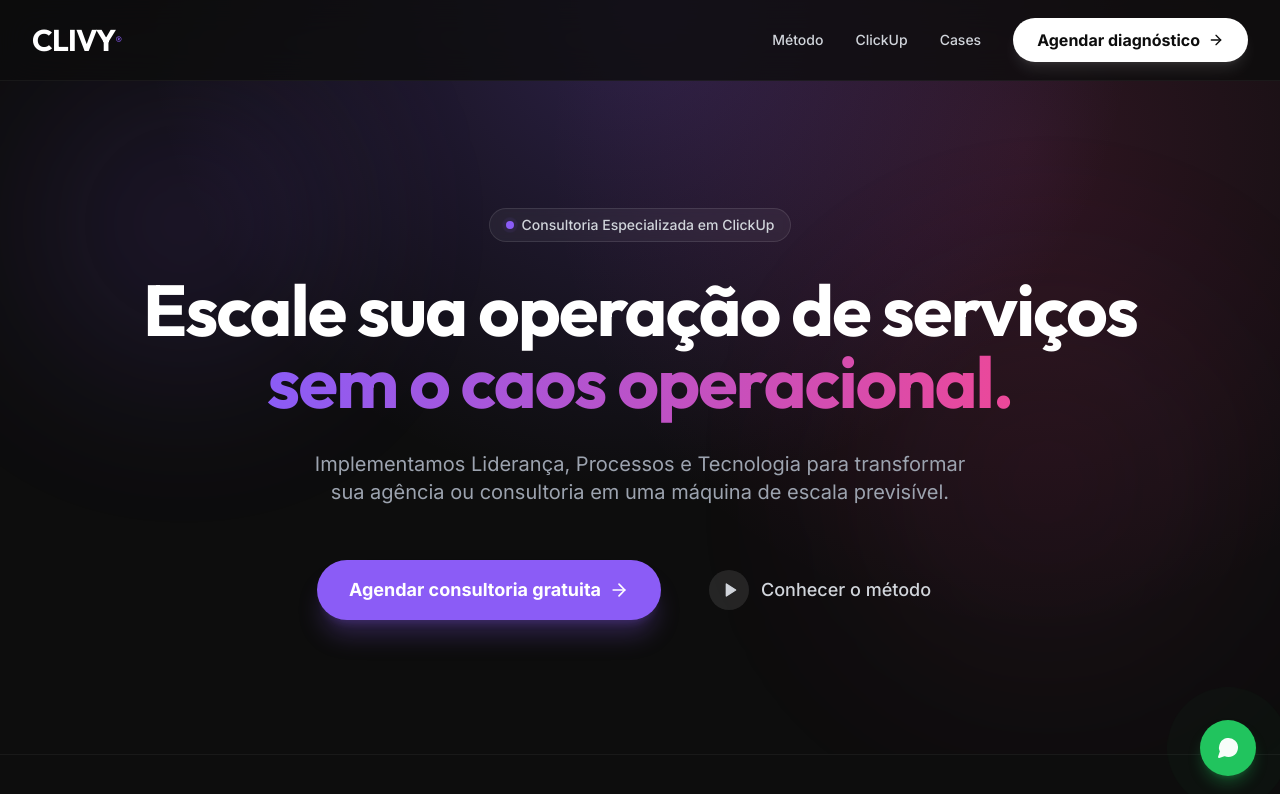
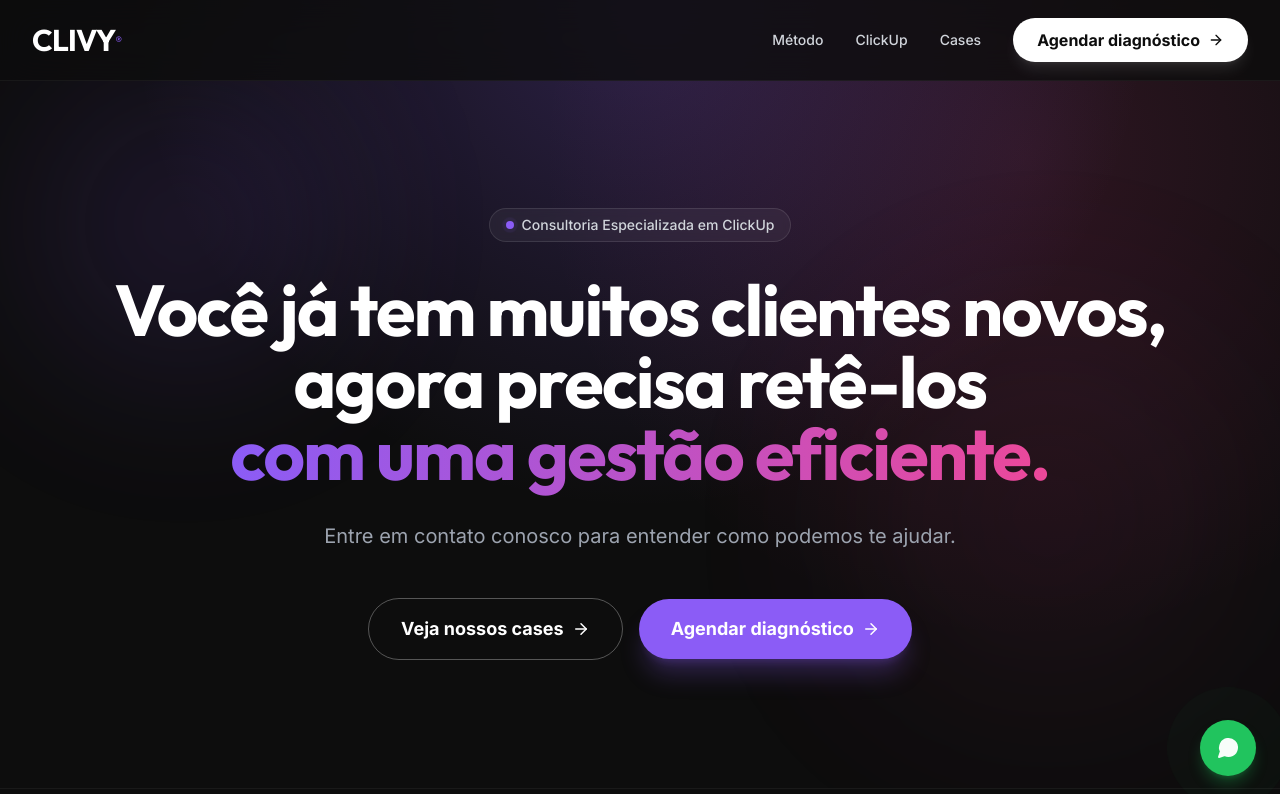
Before and after one commit to maycondouglass29/clivy, a React (Vite) app: page / in a window 1280 px wide. Shown: the top 794 px of the page. Built offline with nearby package versions, Linux system fonts and the light colour scheme.

Commit message:
feat: atualiza hero com layout e textos do site original

```diff
--- a/src/pages/Home.jsx
+++ b/src/pages/Home.jsx
@@ -47,34 +47,32 @@ export function Home() {
                         </div>
 
                         <h1 className="text-5xl md:text-7xl font-bold leading-[1.1] mb-8 tracking-tight">
-                            Escale sua operação de serviços <br />
-                            <span className="gradient-text pb-2">sem o caos operacional.</span>
+                            Você já tem muitos clientes novos, <br />
+                            agora precisa retê-los <br />
+                            <span className="gradient-text pb-2">com uma gestão eficiente.</span>
                         </h1>
 
                         <p className="text-lg md:text-xl text-gray-400 max-w-2xl mx-auto mb-12 leading-relaxed">
-                            Implementamos Liderança, Processos e Tecnologia para transformar sua agência ou consultoria em uma máquina de escala previsível.
+                            Entre em contato conosco para entender como podemos te ajudar.
                         </p>
 
                         <div className="flex flex-col sm:flex-row gap-4 justify-center items-center">
+                            <motion.div whileHover={{ scale: 1.05 }} whileTap={{ scale: 0.95 }}>
+                                <Link
+                                    to="/cases"
+                                    className="flex items-center justify-center gap-2 px-8 py-4 rounded-full font-bold transition-all text-lg border border-white/30 text-white hover:bg-white/10"
+                                >
+                                    Veja nossos cases <ArrowRight size={18} />
+                                </Link>
+                            </motion.div>
                             <motion.button
                                 whileHover={{ scale: 1.05 }}
                                 whileTap={{ scale: 0.95 }}
                                 onClick={() => setIsModalOpen(true)}
                                 className="bg-clivy-purple hover:bg-clivy-purple-dark text-white px-8 py-4 rounded-full font-bold transition-all flex items-center justify-center gap-2 text-lg shadow-xl shadow-clivy-purple/25"
                             >
-                                Agendar consultoria gratuita <ArrowRight size={20} />
+                                Agendar diagnóstico <ArrowRight size={18} />
                             </motion.button>
-                            <motion.a
-                                whileHover={{ scale: 1.05, backgroundColor: "rgba(255,255,255,0.05)" }}
-                                whileTap={{ scale: 0.95 }}
-                                href="#metodo"
-                                className="flex items-center gap-3 text-gray-300 hover:text-white px-8 py-4 rounded-full font-medium transition-all text-lg"
-                            >
-                                <div className="w-10 h-10 rounded-full bg-white/10 flex items-center justify-center">
-                                    <Play size={16} className="ml-1 fill-current" />
-                                </div>
-                                Conhecer o método
-                            </motion.a>
                         </div>
                     </motion.div>
                 </div>
```
